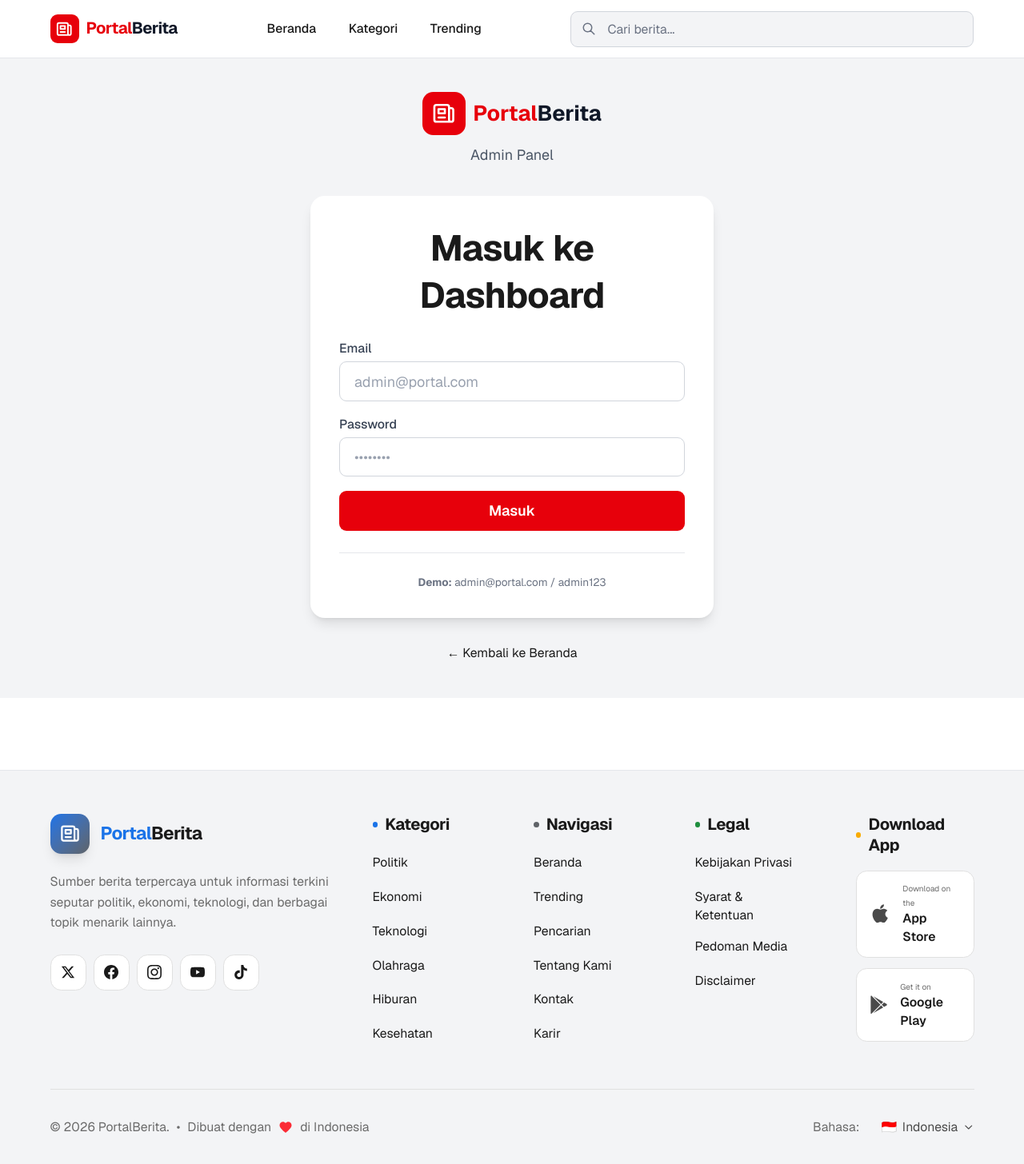
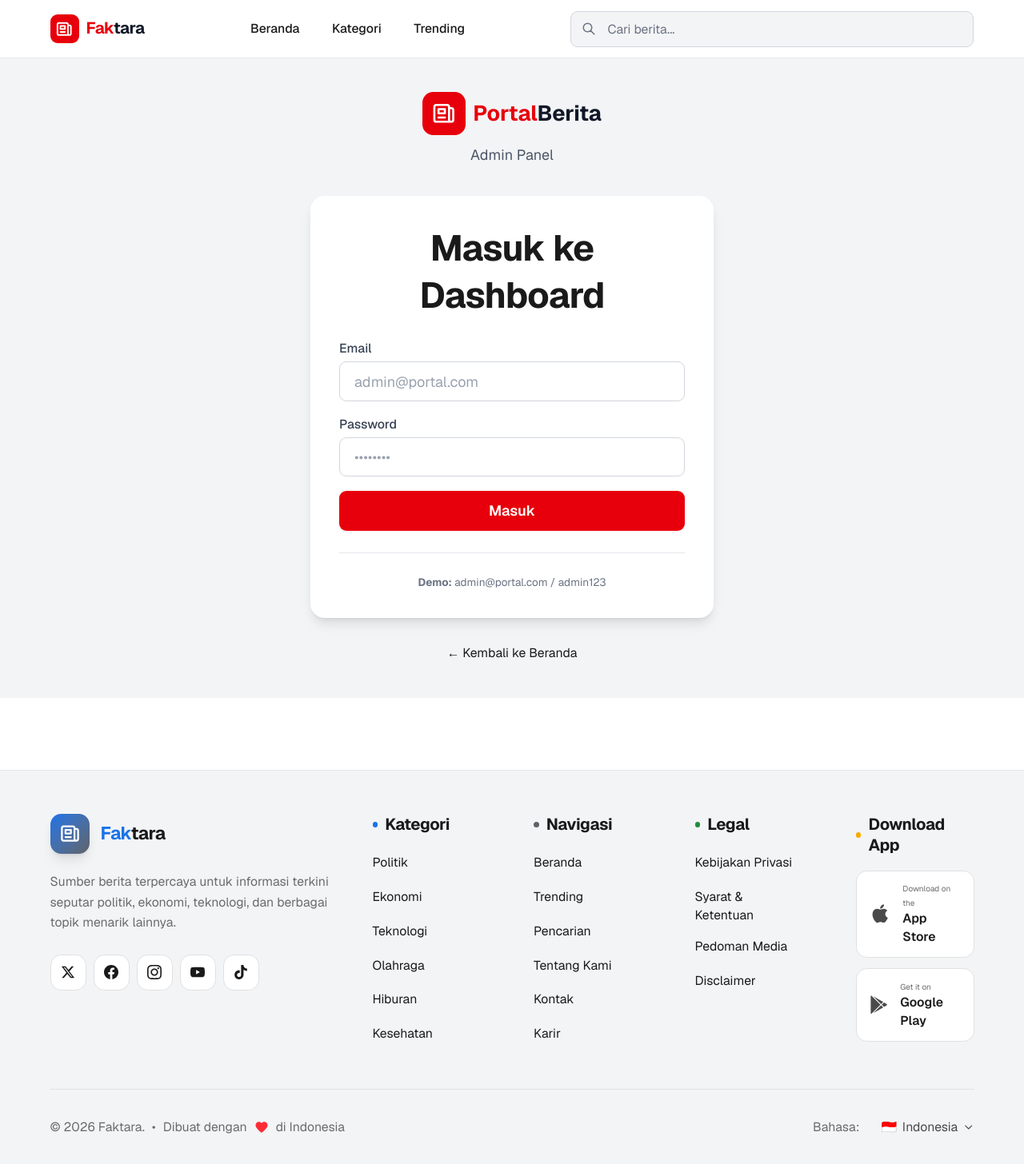
Before and after one commit to hakimindraa/web-berita, a Next.js app: page /admin/login in a window 1280 px wide. Shown: the whole page at 80% size. Built offline with nearby package versions, Linux system fonts and the light colour scheme.

Commit message:
Rebrand: Ubah nama website dari PortalBerita menjadi Faktara

```diff
--- a/app/admin/components/ArticleForm.tsx
+++ b/app/admin/components/ArticleForm.tsx
@@ -271,7 +271,7 @@ export default function ArticleForm({ categories, initialData, mode }: ArticleFo
                         value={formData.imageCaption}
                         onChange={(e) => setFormData(prev => ({ ...prev, imageCaption: e.target.value }))}
                         className="w-full px-4 py-3 rounded-xl bg-[var(--bg-primary)] border border-[var(--border-color)] text-[var(--text-primary)] placeholder-[var(--text-muted)] focus:outline-none focus:border-[var(--accent-primary)] transition-colors"
-                        placeholder="Contoh: Foto ilustrasi (Penulis/PortalBerita)"
+                        placeholder="Contoh: Foto ilustrasi (Penulis/Faktara)"
                     />
                     <p className="text-xs text-[var(--text-muted)] mt-1">Format: Deskripsi foto (Sumber/Nama)</p>
                 </div>
--- a/app/berita/[slug]/page.tsx
+++ b/app/berita/[slug]/page.tsx
@@ -184,7 +184,7 @@ export default async function BeritaDetailPage({ params }: PageProps) {
                                 />
                             </div>
                             <figcaption className="text-xs text-gray-500 mt-2 italic">
-                                Foto: {transformedArticle.imageCaption || `${transformedArticle.author}/PortalBerita`}
+                                Foto: {transformedArticle.imageCaption || `${transformedArticle.author}/Faktara`}
                             </figcaption>
                         </figure>
 
--- a/app/components/Footer.tsx
+++ b/app/components/Footer.tsx
@@ -24,8 +24,8 @@ export default function Footer() {
                                     </svg>
                                 </div>
                                 <span className="font-bold text-xl tracking-tight">
-                                    <span className="text-[var(--accent-primary)]">Portal</span>
-                                    <span className="text-[var(--text-primary)]">Berita</span>
+                                    <span className="text-[var(--accent-primary)]">Fak</span>
+                                    <span className="text-[var(--text-primary)]">tara</span>
                                 </span>
                             </Link>
                             <p className="text-sm text-[var(--text-muted)] leading-relaxed mb-6 max-w-xs">
@@ -170,7 +170,7 @@ export default function Footer() {
                     <div className="border-t border-[var(--border-color)] mt-12 pt-8">
                         <div className="flex flex-col md:flex-row items-center justify-between gap-4">
                             <div className="flex items-center gap-2 text-sm text-[var(--text-muted)]">
-                                <span>© {currentYear} PortalBerita.</span>
+                                <span>© {currentYear} Faktara.</span>
                                 <span className="hidden md:inline">•</span>
                                 <span>Dibuat dengan</span>
                                 <svg className="w-4 h-4 text-red-500" fill="currentColor" viewBox="0 0 24 24">
--- a/app/components/Header.tsx
+++ b/app/components/Header.tsx
@@ -35,8 +35,8 @@ export default function Header() {
                             </svg>
                         </div>
                         <span className="font-bold text-lg tracking-tight">
-                            <span className="text-red-600">Portal</span>
-                            <span className="text-gray-900">Berita</span>
+                            <span className="text-red-600">Fak</span>
+                            <span className="text-gray-900">tara</span>
                         </span>
                     </Link>
 
--- a/app/kategori/[slug]/page.tsx
+++ b/app/kategori/[slug]/page.tsx
@@ -44,7 +44,7 @@ export async function generateMetadata({ params }: PageProps): Promise<Metadata>
 
     return {
         title: `Berita ${category.name}`,
-        description: `Berita terkini seputar ${category.name.toLowerCase()}. Temukan informasi dan artikel terbaru tentang ${category.name.toLowerCase()} di PortalBerita.`,
+        description: `Berita terkini seputar ${category.name.toLowerCase()}. Temukan informasi dan artikel terbaru tentang ${category.name.toLowerCase()} di Faktara.`,
     };
 }
 
--- a/app/layout.tsx
+++ b/app/layout.tsx
@@ -16,16 +16,16 @@ const geistMono = Geist_Mono({
 
 export const metadata: Metadata = {
   title: {
-    default: "PortalBerita - Berita Terkini Indonesia",
-    template: "%s | PortalBerita",
+    default: "Faktara - Berita Terkini Indonesia",
+    template: "%s | Faktara",
   },
   description: "Portal berita terpercaya untuk informasi terkini seputar politik, ekonomi, teknologi, olahraga, dan berbagai topik menarik lainnya.",
   keywords: ["berita", "news", "indonesia", "terkini", "politik", "ekonomi", "teknologi"],
-  authors: [{ name: "PortalBerita" }],
+  authors: [{ name: "Faktara" }],
   openGraph: {
     type: "website",
     locale: "id_ID",
-    siteName: "PortalBerita",
+    siteName: "Faktara",
   },
 };
 
```
